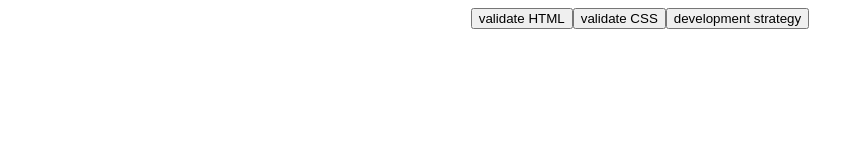
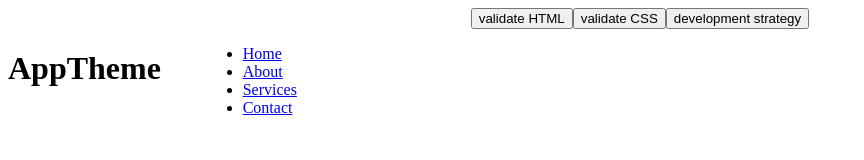
Before and after one commit to Eltayeb-Elgaali/app-theme, a plain HTML site: page index.html in a window 1280 px wide. Shown: the whole page, without its empty margins (0-864 px from the left). Drawn offline with Linux system fonts and the light colour scheme.

Commit message:
add-header-and-flexbox-classes-to-index.html Relates #1

```diff
--- a/index.html
+++ b/index.html
@@ -11,6 +11,26 @@
 </head>
 
 <body>
+  <!-- HEADER -->
+  <header id="main-header">
+    <div class="container">
+      <div class="row">
+        <div class="col-xs-12 col-sm-2 col-md-2 col-lg-2">
+          <h1>AppTheme</h1>
+        </div>
+        <div class="col-xs-12 col-sm-10 col-md-10 col-lg-10">
+          <nav id="navbar">
+            <ul>
+              <li><a href="index.html">Home</a></li>
+              <li><a href="about.html">About</a></li>
+              <li><a href="services.html">Services</a></li>
+              <li><a href="contact.html">Contact</a></li>
+            </ul>
+          </nav>
+        </div>
+      </div>
+    </div>
+  </header>
 </body>
 
 </html>
```
